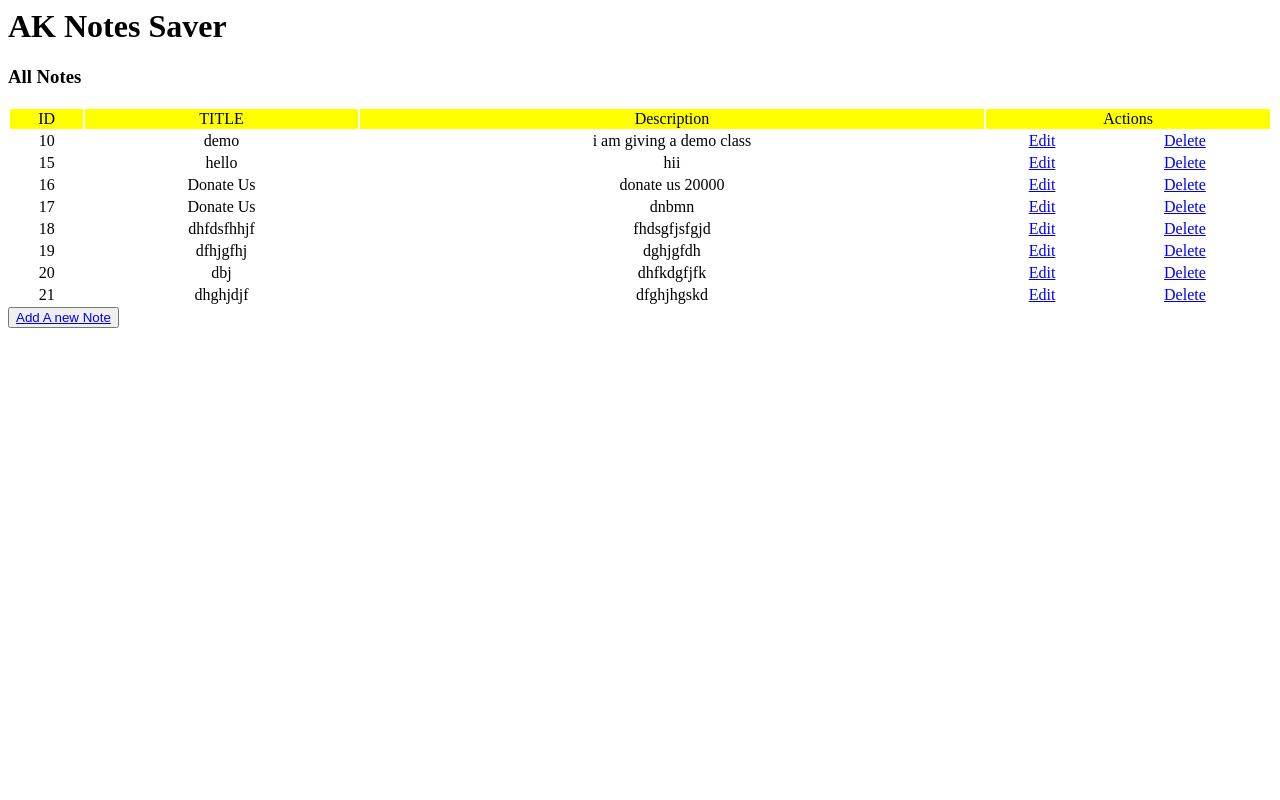
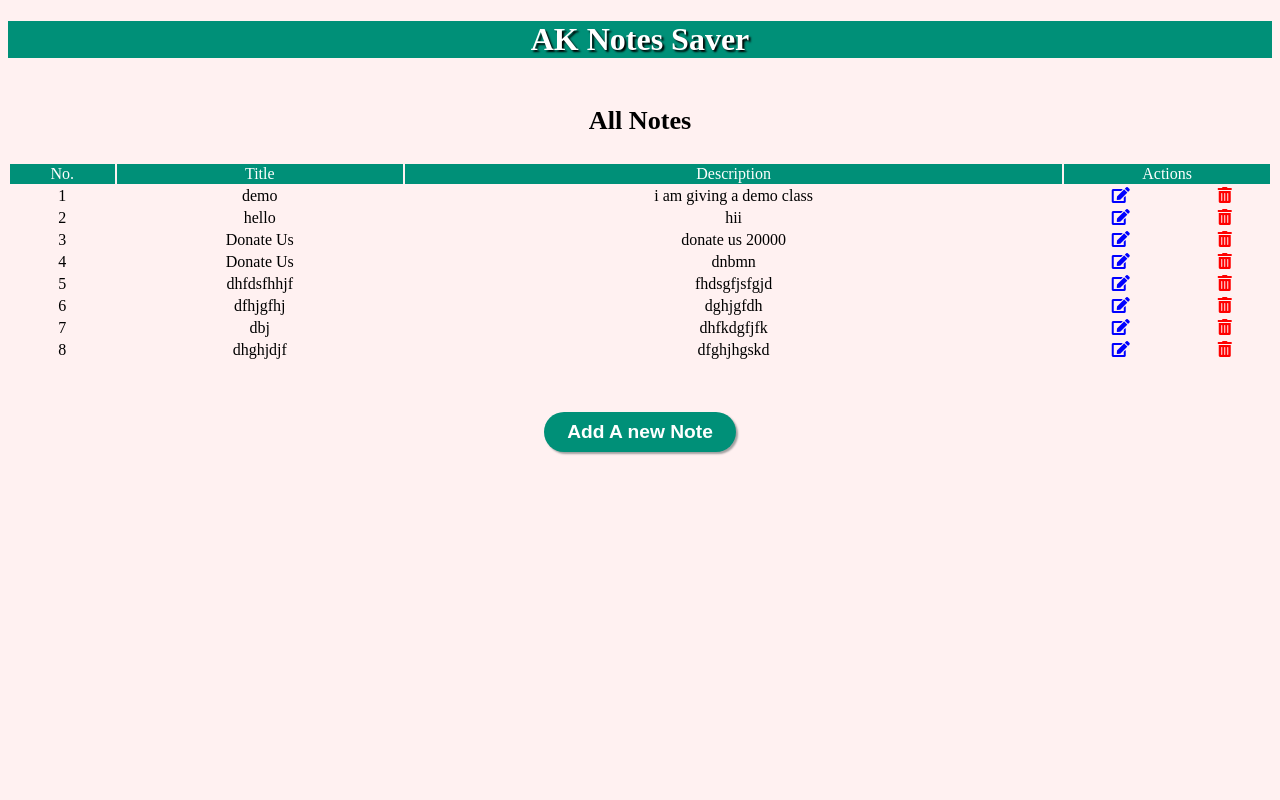
Before and after one commit to tkrupesh14/note-app-php, a PHP site: page /allnote.php in a window 1280 px wide. Run offline with PHP 8.4, Linux system fonts and the light colour scheme; data comes from the database, SQL or seed files in the repository; both versions use the stored data as it was after the commit; data that the repository does not hold is empty.

Commit message:
basic structure with php,css done

```diff
--- a/allnote.php
+++ b/allnote.php
@@ -1,39 +1,56 @@
 <?php
 include './header.php';
 ?>
+<!DOCTYPE html>
+<html lang="en">
+<head>
+    <meta charset="UTF-8">
+    <meta http-equiv="X-UA-Compatible" content="IE=edge">
+    <meta name="viewport" content="width=device-width, initial-scale=1.0">
+    <title>Document</title>
+    <link rel="stylesheet" href="https://cdnjs.cloudflare.com/ajax/libs/font-awesome/5.15.3/css/all.min.css">
+</head>
+<body>
 
 <div class="notes-title">
     <h3>All Notes</h3>
 </div>
 <table style="width: 100%; text-align:center;">
-    <thead bgcolor="yellow">
+    <thead bgcolor="#009078" style="color: white;">
         <tr>
-            <td>ID</td>
-            <td>TITLE</td>
+            <td>No.</td>
+            <td>Title</td>
             <td>Description</td>
             <td colspan="2">Actions</td>
         </tr>
     </thead>
     <?php
+    $no=0;
         include 'dbconn.php';
         $select = "select * from note_data";
         $query = mysqli_query($conn, $select);
 
         while ($result = mysqli_fetch_assoc($query)) {
 
+            $no++;
         ?>
+        <div style="background: blue;">
     <tbody>
         <tr>
-            <td><?php echo $result['id'] ?></td>
+            <td><?php  echo $no ?></td>
             <td><?php echo $result['title'] ?></td>
             <td><?php echo $result['details'] ?></td>
-            <td><?php echo "<a href='editnote.php?id=$result[id]'>Edit</a>"; ?></td>
-            <td><?php echo "<a href='deletenote.php?id=$result[id]'>Delete</a>"; ?></td>
+            <td><?php echo "<a href='editnote.php?id=$result[id]' style='color:blue;'><i class='fas fa-edit'></i></a>"; ?></td>
+            <td><?php echo "<a href='deletenote.php?id=$result[id]' style='color:red;'><i class='fas fa-trash-alt'></i></a>"; ?></td>
         </tr>
         <?php
         }
         ?>
     </tbody>
+    </div>
 </table>
 </div>
-<button><a href="./index.php">Add A new Note</a></button>
+<center> <button class="all-btn-all-page"><a href="./index.php">Add A new Note</a></button></center>
+
+</body>
+</html>
--- /dev/null
+++ b/css/style.css
@@ -0,0 +1,113 @@
+body{
+    font-family: poppins;
+    background: rgb(255, 241, 241);
+}
+.title{
+
+    margin: 0;
+    padding: 0;
+    box-sizing: border-box;
+    text-align: center;
+    color: white;
+    background: rgb(0, 144, 120);
+    text-shadow: 2px 2px 2px rgb(0, 0, 0);
+}
+.form{
+    display: flex;
+    align-items: center;
+    justify-content: center;
+    margin-top: 200px;
+}
+.form input[type=text]{
+    width: 44.5rem;
+    border: none;
+    outline: none;
+    background: transparent;
+    border-bottom: 2px solid #009078;
+}
+.form input[type=submit]{
+    border: none;
+    outline: none;
+    width: 15rem;
+    height: 2.5rem;
+    font-size: 1.2rem;
+    font-weight: 600;
+    background: rgb(0, 144, 120);
+    border-radius: 50px;
+    box-shadow: 2px 2px 2px rgb(161, 161, 161);
+    cursor: pointer;
+    color: white;
+    text-shadow: 2px 2px 2px rgb(0, 0, 0);
+    transition: background 0.5s , width .5s;
+}
+.form input[type=submit]:hover{
+
+    background: yellowgreen;
+    width: 17rem;
+}
+.form input[type=text]:focus{
+    border-bottom: 2px solid #777;
+}
+.form textarea{
+    border: none;
+    outline: none;
+    background: transparent;
+    border-bottom: 2px solid rgb(0, 144, 120)   ;
+}
+.form textarea:focus{
+    border-bottom: 2px solid #777;
+
+}
+.all-btn{
+    border: none;
+    outline: none;
+    width: 10rem;
+    height: 2.5rem;
+    font-size: 1.2rem;
+    font-weight: 500;
+    background: #009078;
+
+    border-radius: 50px;
+    box-shadow: 2px 2px 2px rgb(161, 161, 161);
+    cursor: pointer;
+    transition: background 0.5s ,width 0.5s;
+}
+.all-btn a{
+    text-decoration: none;
+    color: white;
+    font-weight: 600;
+}
+.all-btn:hover{
+    background: #006655;
+    width: 12rem;
+}
+.all-btn-all-page{
+    border: none;
+    outline: none;
+    width: 12rem;
+    height: 2.5rem;
+    font-size: 1.2rem;
+    font-weight: 500;
+    background: #009078;
+    border-radius: 50px;
+    box-shadow: 2px 2px 2px #a1a1a1;
+    cursor: pointer;
+    margin-top: 50px;
+    transition: background 0.5s ,width 0.5s;
+}
+.all-btn-all-page a{
+    text-decoration: none;
+    color: white;
+    font-weight: 600;
+}
+.all-btn-all-page:hover{
+    background: #006655;
+    width: 14rem;
+}
+.notes-title{
+    align-items: center;
+    justify-content: center;
+    display: flex;
+    font-size: 1.4rem;
+
+}
--- a/dbconn.php
+++ b/dbconn.php
@@ -1,8 +1,8 @@
 <?php
-    $hostname = "localhost";
-    $username = "root";
-    $password = "";
-    $dbname = "notedata";
+    $hostname = "	sql208.epizy.com";
+    $username = "epiz_28500117";
+    $password = "q5yMbEh7TgMt";
+    $dbname = "epiz_28500117_aknotesaver";
 
     $conn = mysqli_connect($hostname, $username, $password, $dbname);
   if(!$conn){
--- a/editnote.php
+++ b/editnote.php
@@ -1,5 +1,6 @@
 <?php
 include './header.php';
+
 ?>
 
 <!DOCTYPE html>
@@ -9,8 +10,9 @@ include './header.php';
     <meta http-equiv="X-UA-Compatible" content="IE=edge">
     <meta name="viewport" content="width=device-width, initial-scale=1.0">
     <title>AK Notes Saver</title>
+    <link rel="stylesheet" href="./css/style.css?v=<?php echo time(); ?>">
 </head>
-<body>
+<body >
         <div class="form">
         <?php
 include 'dbconn.php';
@@ -32,7 +34,7 @@ if(isset($_POST['submit']))
             <form action="" method="post">
                 <input type="text" value="<?php echo $result['title'];?>" name="title" placeholder="Enter your note title" required><br><br>
                 <textarea name="desc" id="" cols="100" rows="10" placeholder="Enter your note Description"  required><?php echo $result['details'];?></textarea><br><br>
-                <input type="submit" value="Update Note" name="submit"><br><br>
+               <center> <input type="submit" value="Update Note" name="submit" ></center><br><br>
             </form>
             <?php
                 if(isset($_POST['submit'])){
--- a/header.php
+++ b/header.php
@@ -1,5 +1,18 @@
+<!DOCTYPE html>
+<html lang="en">
+<head>
+    <meta charset="UTF-8">
+    <meta http-equiv="X-UA-Compatible" content="IE=edge">
+    <meta name="viewport" content="width=device-width, initial-scale=1.0">
+    <title>Document</title>
+    <link rel="stylesheet" href="./css/style.css?v=<?php echo time(); ?>">
+
+</head>
+<body>
 <header>
         <div class="title">
             <h1>AK Notes Saver</h1>
         </div>
         </header>
+</body>
+</html>
```
Also changed, not shown: DB/notedata.sql (added, +73 -0 lines), index.php (+6 -4 lines).
